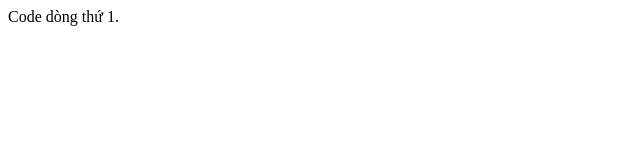
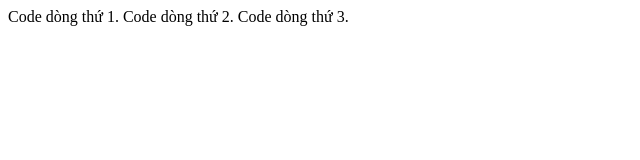
Before and after one commit to nhatminhptit/LearnToUseGit, a plain HTML site: page index.html in a window 1280 px wide. Shown: the whole page, without its empty margins (0-640 px from the left). Drawn offline with Linux system fonts and the light colour scheme.

Commit message:
Thêm dòng code thứ 3

```diff
--- a/index.html
+++ b/index.html
@@ -8,5 +8,7 @@
   </head>
   <body>
     Code dòng thứ 1.
+    Code dòng thứ 2.
+    Code dòng thứ 3.
   </body>
 </html>
```
